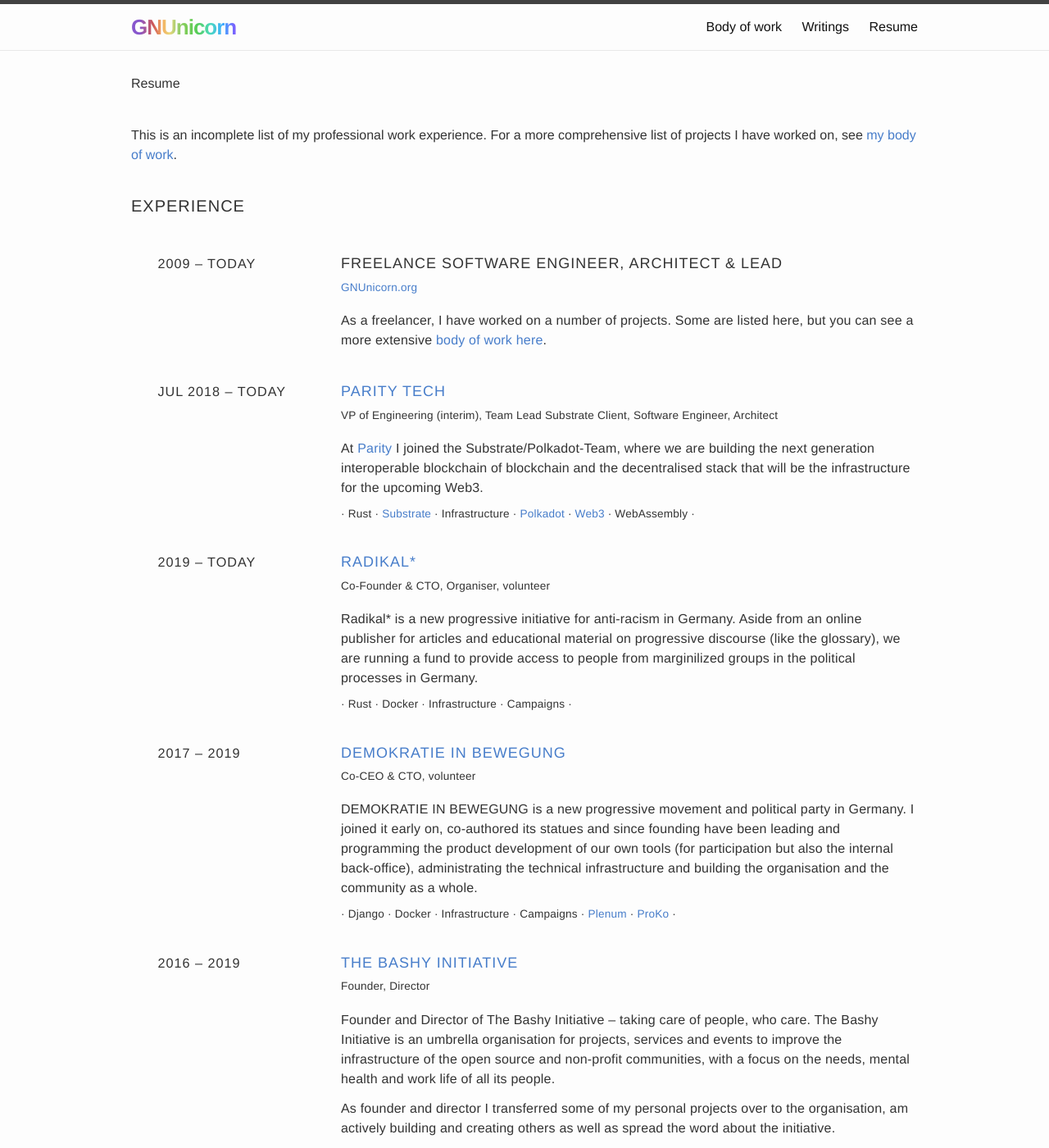
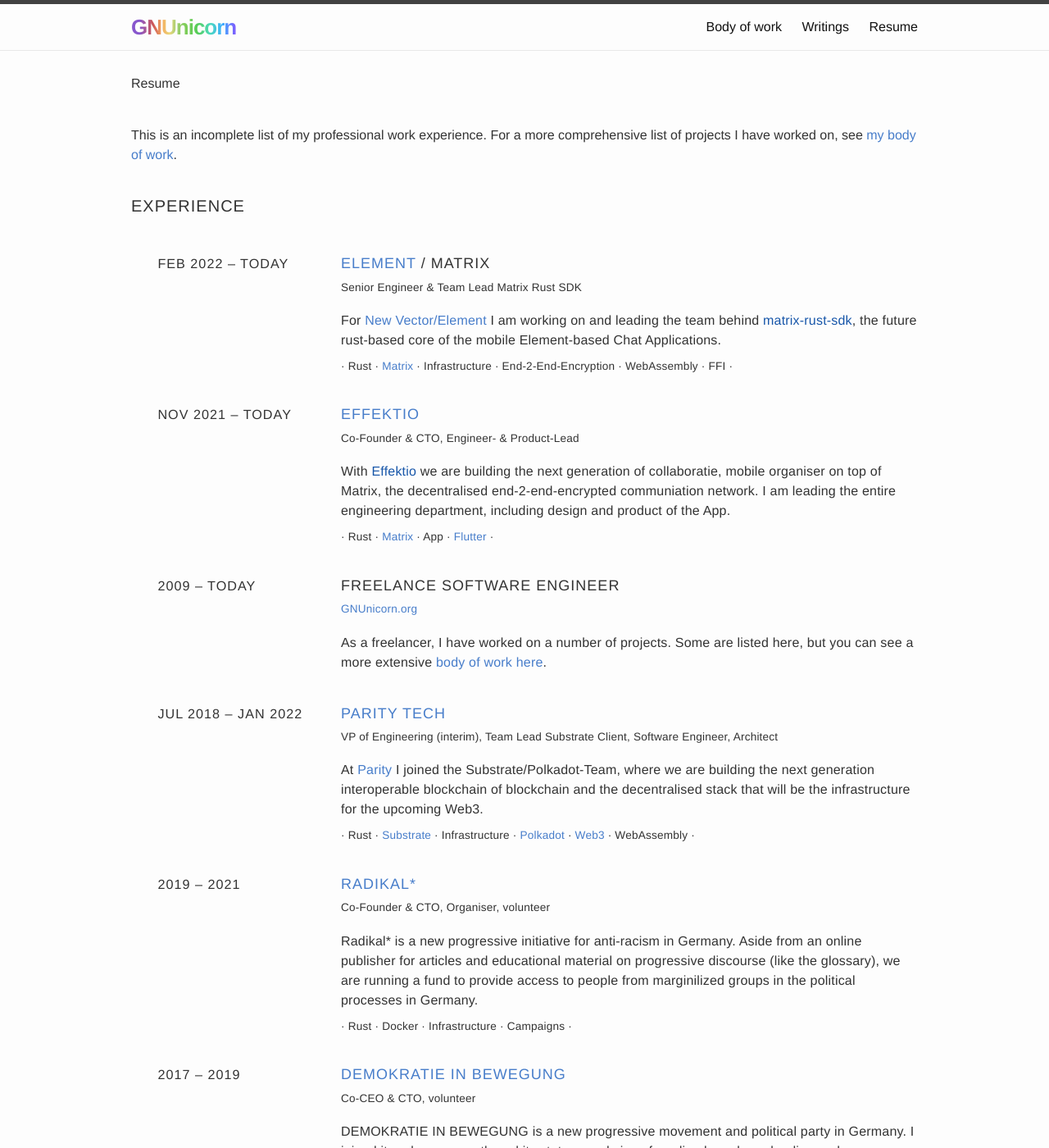
Before and after one commit to gnunicorn/gnunicorn.org, a Jekyll site: the page built from resume.md, in a window 1280 px wide and 1400 px high. Shown: the whole window at 82% size. Built offline with Jekyll 4.4.1, drawn with Linux system fonts in a browser that asks for light colours.

Commit message:
update resume

```diff
--- a/resume.md
+++ b/resume.md
@@ -40,14 +40,33 @@
 
 ## Experience
 
-### <span class="time">2009 – today </span>Freelance Software Engineer, Architect & Lead
+### <span class="time">Feb 2022 – TODAY </span>[Element](https://element.io/) / Matrix
+
+#### Senior Engineer & Team Lead Matrix Rust SDK
+
+For [New Vector/Element](https://element.io/) I am working on and leading the team behind [matrix-rust-sdk](), the future rust-based core of the mobile Element-based Chat Applications.
+
+#### · Rust · [Matrix](https://matrix.org/) · Infrastructure · End-2-End-Encryption · WebAssembly · FFI ·
+
+
+### <span class="time">Nov 2021 – TODAY </span>[Effektio](https://effektio.org/)
+
+#### Co-Founder & CTO, Engineer- & Product-Lead
+
+With [Effektio]() we are building the next generation of collaboratie, mobile organiser on top of Matrix, the decentralised end-2-end-encrypted communiation network. I am leading the entire engineering department, including design and product of the App.
+
+#### · Rust · [Matrix](https://matrix.org/) · App · [Flutter](https://flutter.dev/) ·
+
+
+### <span class="time">2009 – today </span>Freelance Software Engineer
 
 #### [GNUnicorn.org](/)
 
 As a freelancer, I have worked on a number of projects. Some are listed here, but you can see a more extensive [body of work here](/body-of-work/).
 
 
-### <span class="time">Jul 2018 – today </span>[Parity Tech](https://parity.io/)
+
+### <span class="time">Jul 2018 – Jan 2022 </span>[Parity Tech](https://parity.io/)
 
 #### VP of Engineering (interim), Team Lead Substrate Client, Software Engineer, Architect
 
@@ -55,7 +74,7 @@
 
 #### · Rust · [Substrate](https://parity.io/substrate/) · Infrastructure · [Polkadot](https://parity.io/polkadot/) · [Web3](https://web3.foundation/) · WebAssembly ·
 
-### <span class="time">2019 – today </span>[radikal*](https://radikal.jetzt/)
+### <span class="time">2019 – 2021 </span>[radikal*](https://radikal.jetzt/)
 
 #### Co-Founder & CTO, Organiser, volunteer
 
```
